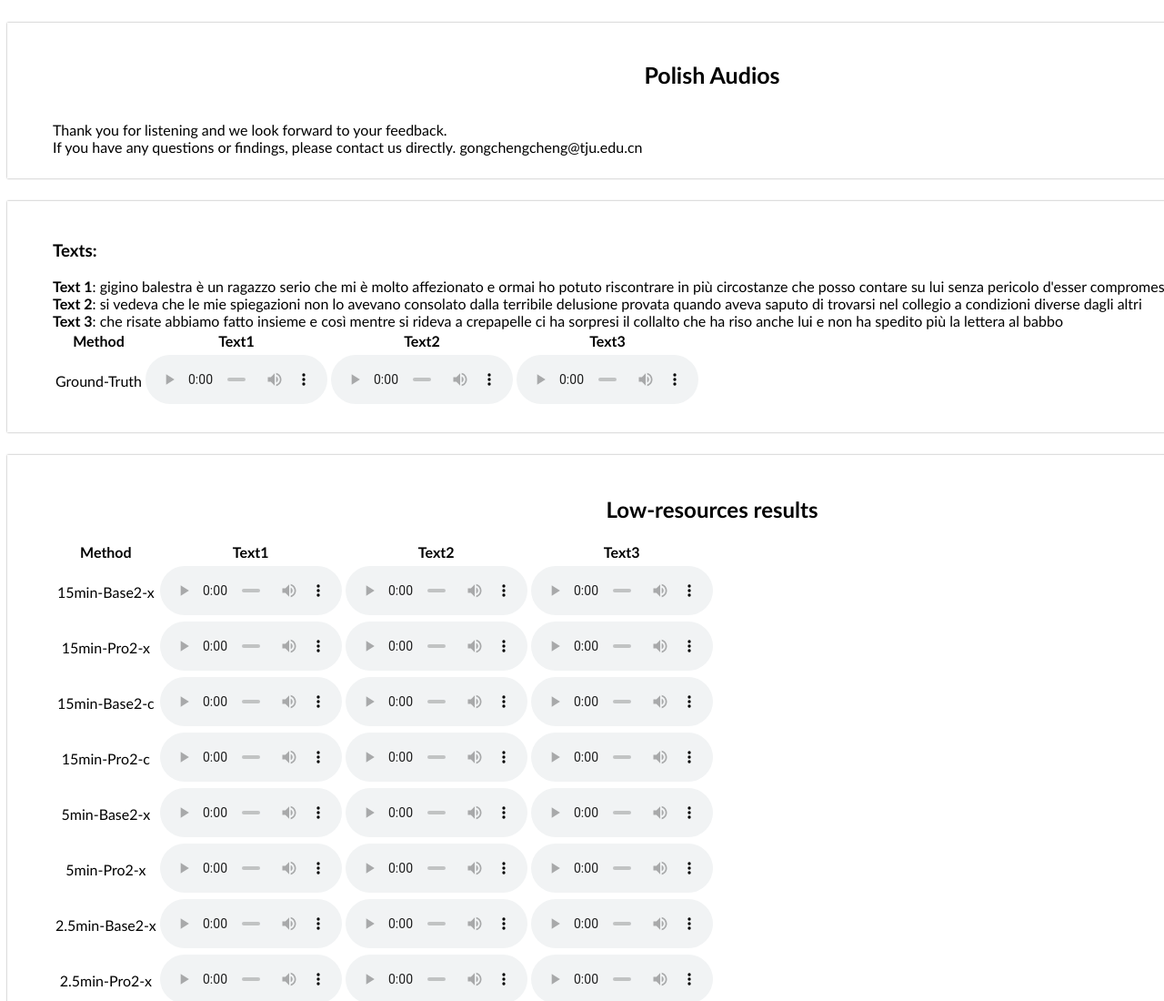
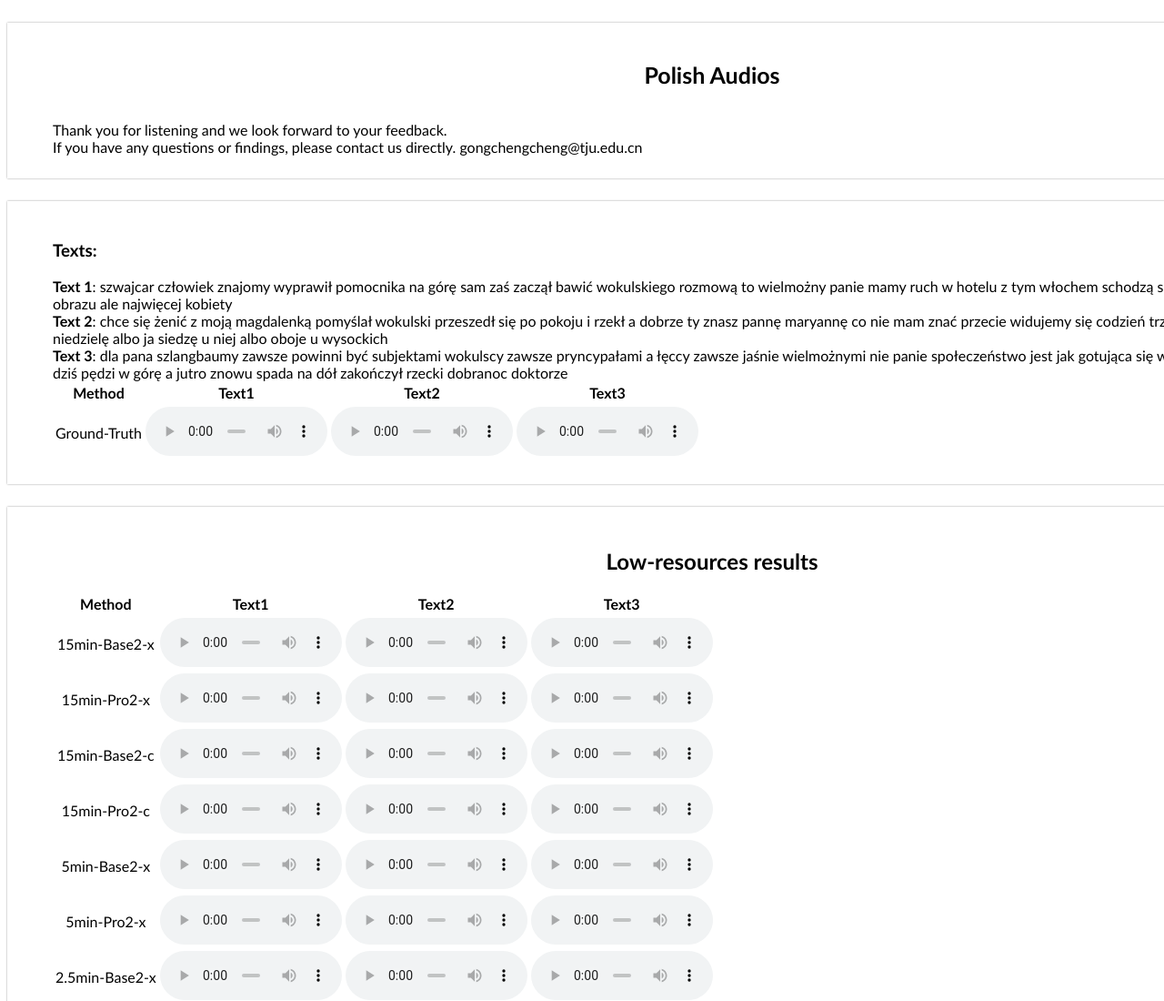
Before and after one commit to gongchenghhu/Polish-demo, a plain HTML site: page index.html in a window 1280 px wide. Shown: the top 1100 px of the page at 91% size. Drawn offline with nearby package versions, Linux system fonts and the light colour scheme; some packages are replaced by stand-ins of ours.

Commit message:
Update index.html

```diff
--- a/index.html
+++ b/index.html
@@ -22,9 +22,9 @@
 
 <div class="content">
     <h3>Texts:</h3>
-     <strong>Text 1</strong>: gigino balestra è un ragazzo serio che mi è molto affezionato e ormai ho potuto riscontrare in più circostanze che posso contare su lui senza pericolo d'esser compromesso <br>
-     <strong>Text 2</strong>: si vedeva che le mie spiegazioni non lo avevano consolato dalla terribile delusione provata quando aveva saputo di trovarsi nel collegio a condizioni diverse dagli altri <br>
-     <strong>Text 3</strong>: che risate abbiamo fatto insieme e così mentre si rideva a crepapelle ci ha sorpresi il collalto che ha riso anche lui e non ha spedito più la lettera al babbo<br>
+     <strong>Text 1</strong>: szwajcar człowiek znajomy wyprawił pomocnika na górę sam zaś zaczął bawić wokulskiego rozmową to wielmożny panie mamy ruch w hotelu z tym włochem schodzą się państwo jak do cudownego obrazu ale najwięcej kobiety <br>
+     <strong>Text 2</strong>: chce się żenić z moją magdalenką pomyślał wokulski przeszedł się po pokoju i rzekł a dobrze ty znasz pannę maryannę co nie mam znać przecie widujemy się codzień trzy razy a czasami to i przez całą niedzielę albo ja siedzę u niej albo oboje u wysockich <br>
+     <strong>Text 3</strong>: dla pana szlangbaumy zawsze powinni być subjektami wokulscy zawsze pryncypałami a łęccy zawsze jaśnie wielmożnymi nie panie społeczeństwo jest jak gotująca się woda co wczoraj było na dole dziś pędzi w górę a jutro znowu spada na dół zakończył rzecki dobranoc doktorze<br>
      <pr></pr>
       <table>
         <tbody>
```
